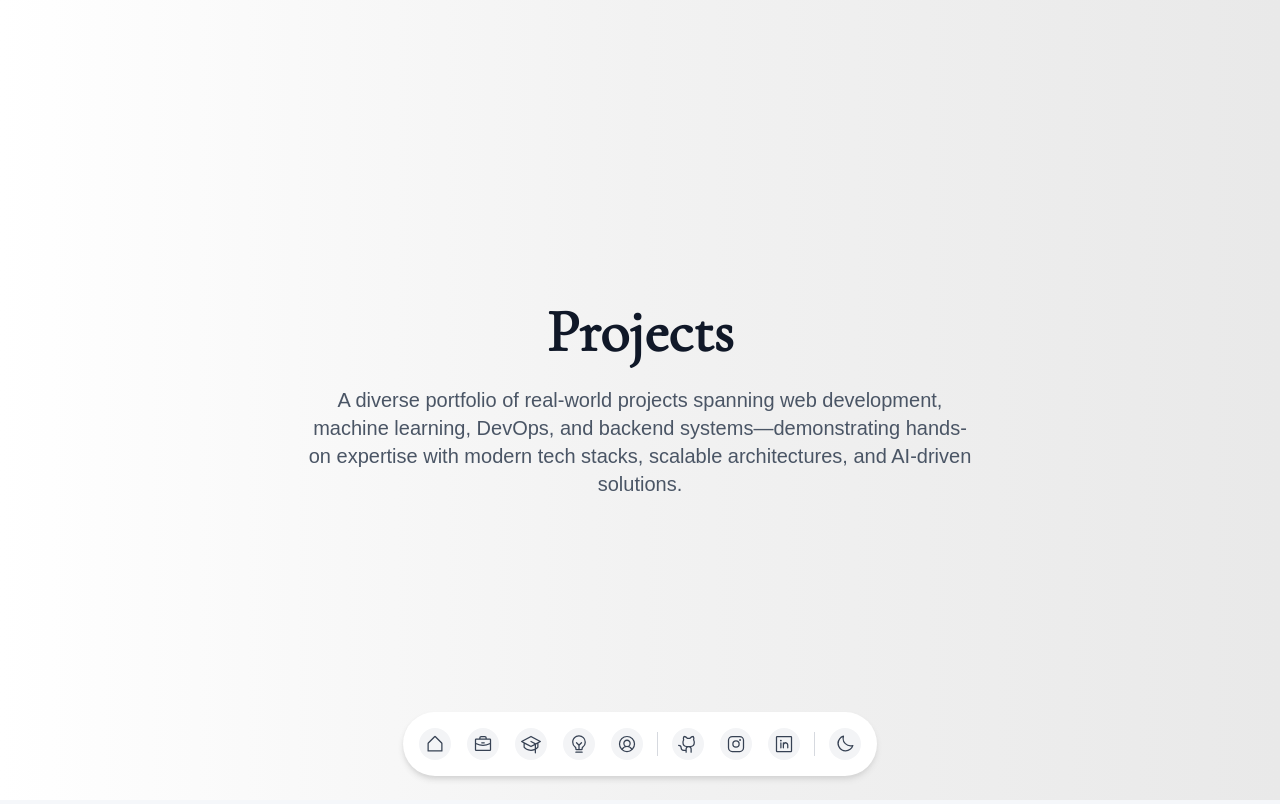
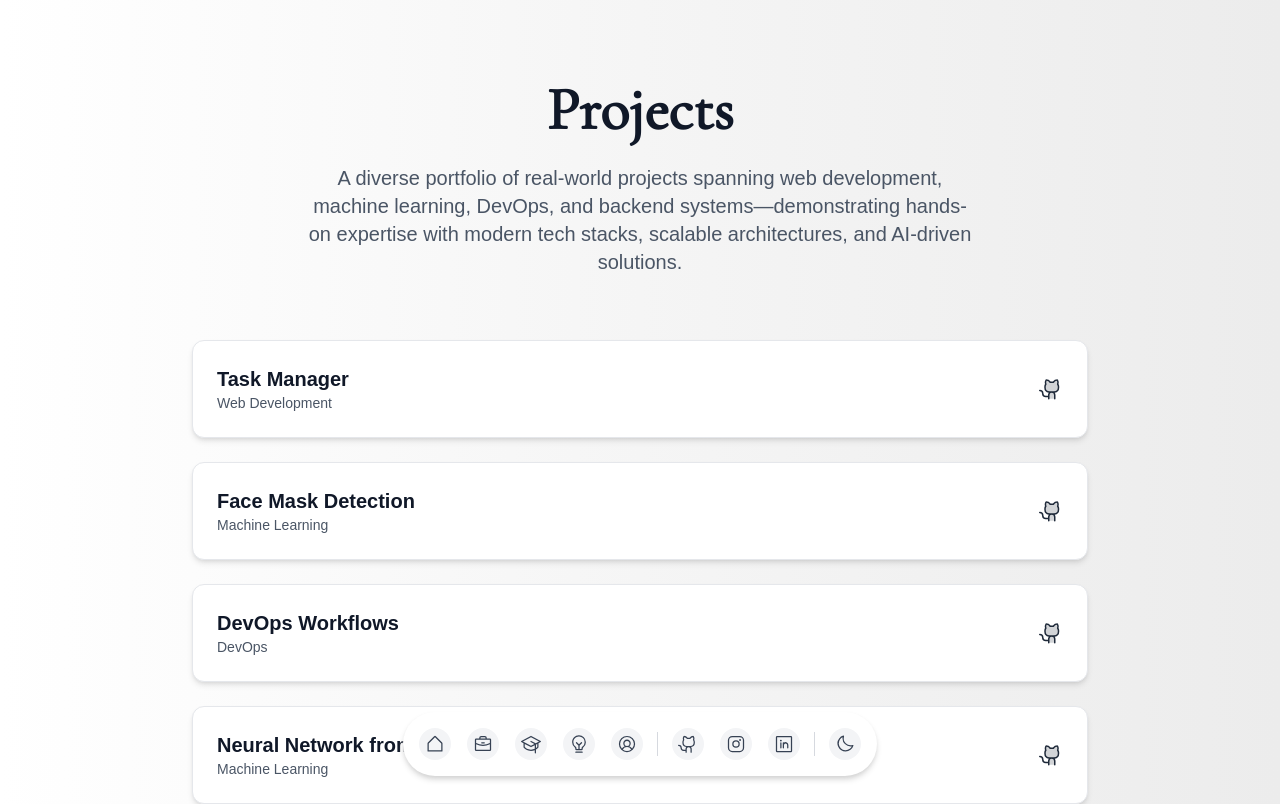
Before and after one commit to imdhruv99/Portfolio-FrontEnd, a Next.js app: page /projects in a window 1280 px wide. Shown: the top 804 px of the page. Built offline with nearby package versions, Linux system fonts and the light colour scheme.

Commit message:
[ADDED] working structure of project

```diff
--- a/src/components/Projects/index.tsx
+++ b/src/components/Projects/index.tsx
@@ -1,6 +1,10 @@
 'use client';
 
-import { useEffect, useRef, useState } from 'react';
+import gsap from 'gsap';
+import { GithubLogo } from '@phosphor-icons/react';
+import { useEffect, useRef, useState, useLayoutEffect } from 'react';
+import projectData from '@/constants/projectsData';
+
 
 interface ProjectsProps {
     isDarkTheme: boolean;
@@ -9,11 +13,25 @@ interface ProjectsProps {
 const Projects = ({ isDarkTheme }: ProjectsProps) => {
     const [mounted, setMounted] = useState(false);
     const sectionRef = useRef<HTMLDivElement | null>(null);
-    const titleRef = useRef<HTMLHeadingElement | null>(null);
-    const descRef = useRef<HTMLParagraphElement | null>(null);
 
     useEffect(() => {
         setMounted(true);
+    }, []);
+
+    useLayoutEffect(() => {
+        if (!sectionRef.current) return;
+
+        const ctx = gsap.context(() => {
+            gsap.from('.project-card', {
+                opacity: 0,
+                y: 40,
+                stagger: 0.1,
+                duration: 0.7,
+                ease: 'power2.out',
+            });
+        }, sectionRef);
+
+        return () => ctx.revert();
     }, []);
 
     if (!mounted) return null;
@@ -23,34 +41,70 @@ const Projects = ({ isDarkTheme }: ProjectsProps) => {
             background: 'bg-gradient-to-br from-[#0f0f0f] via-[#1c1c1c] to-[#0d0d0d]',
             text: 'text-white',
             subtext: 'text-gray-400',
-            iconColor: 'text-white/20',
+            card: 'bg-white/5 border border-white/10',
+            iconColor: 'text-white/80',
         }
         : {
-            background: 'bg-gradient-to-r from-[#ffffff] via-[#f2f2f2] to-[#e9e9e9]',
+            background: 'bg-gradient-to-r from-[#ffffff] via-[#f5f5f5] to-[#ececec]',
             text: 'text-gray-900',
             subtext: 'text-gray-600',
-            iconColor: 'text-gray-400',
+            card: 'bg-white border border-gray-200 shadow-md',
+            iconColor: 'text-gray-800',
         };
 
     return (
         <section
             ref={sectionRef}
-            className={`relative min-h-screen flex items-center justify-center overflow-hidden transition-colors duration-500 px-6 ${theme.background}`}
+            className={`relative min-h-screen flex flex-col items-center justify-start transition-colors duration-500 px-6 py-20 ${theme.background}`}
         >
-            {/* Main Content */}
-            <div className="max-w-4xl w-full text-center z-10 py-32">
-                <h1
-                    ref={titleRef}
-                    className={`text-4xl sm:text-6xl font-bold font-serif mb-6 ${theme.text}`}
-                >
+            {/* Title */}
+            <div className="max-w-4xl w-full text-center z-10 mb-16">
+                <h1 className={`text-4xl sm:text-6xl font-bold font-serif mb-6 ${theme.text}`}>
                     Projects
                 </h1>
-                <p
-                    ref={descRef}
-                    className={`text-lg sm:text-xl font-light max-w-2xl mx-auto ${theme.subtext}`}
-                >
+                <p className={`text-lg sm:text-xl font-light max-w-2xl mx-auto ${theme.subtext}`}>
                     A diverse portfolio of real-world projects spanning web development, machine learning, DevOps, and backend systems—demonstrating hands-on expertise with modern tech stacks, scalable architectures, and AI-driven solutions.
                 </p>
+            </div>
+
+            {/* Vertical Project List */}
+            <div className="w-full max-w-4xl flex flex-col gap-6">
+                {projectData.map((project) => (
+                    <div
+                        key={project.id}
+                        className={`project-card ${theme.card} p-6 rounded-xl transition-all duration-300`}
+                    >
+                        <div className="flex flex-col sm:flex-row sm:items-center sm:justify-between gap-2">
+                            <div>
+                                <h2 className={`text-xl font-semibold ${theme.text}`}>
+                                    {project.title}
+                                </h2>
+                                <p className={`text-sm ${theme.subtext}`}>{project.category}</p>
+                            </div>
+                            <div className="flex gap-3 mt-2 sm:mt-0">
+                                {project.link?.map((url, idx) => {
+                                    const repoName = url.split('/').pop();
+                                    return (
+                                        <a
+                                            key={idx}
+                                            href={url}
+                                            target="_blank"
+                                            rel="noopener noreferrer"
+                                            title={repoName}
+                                            className="group"
+                                        >
+                                            <GithubLogo
+                                                size={24}
+                                                weight="duotone"
+                                                className={`transition-transform group-hover:scale-110 ${theme.iconColor}`}
+                                            />
+                                        </a>
+                                    );
+                                })}
+                            </div>
+                        </div>
+                    </div>
+                ))}
             </div>
         </section>
     );
```
